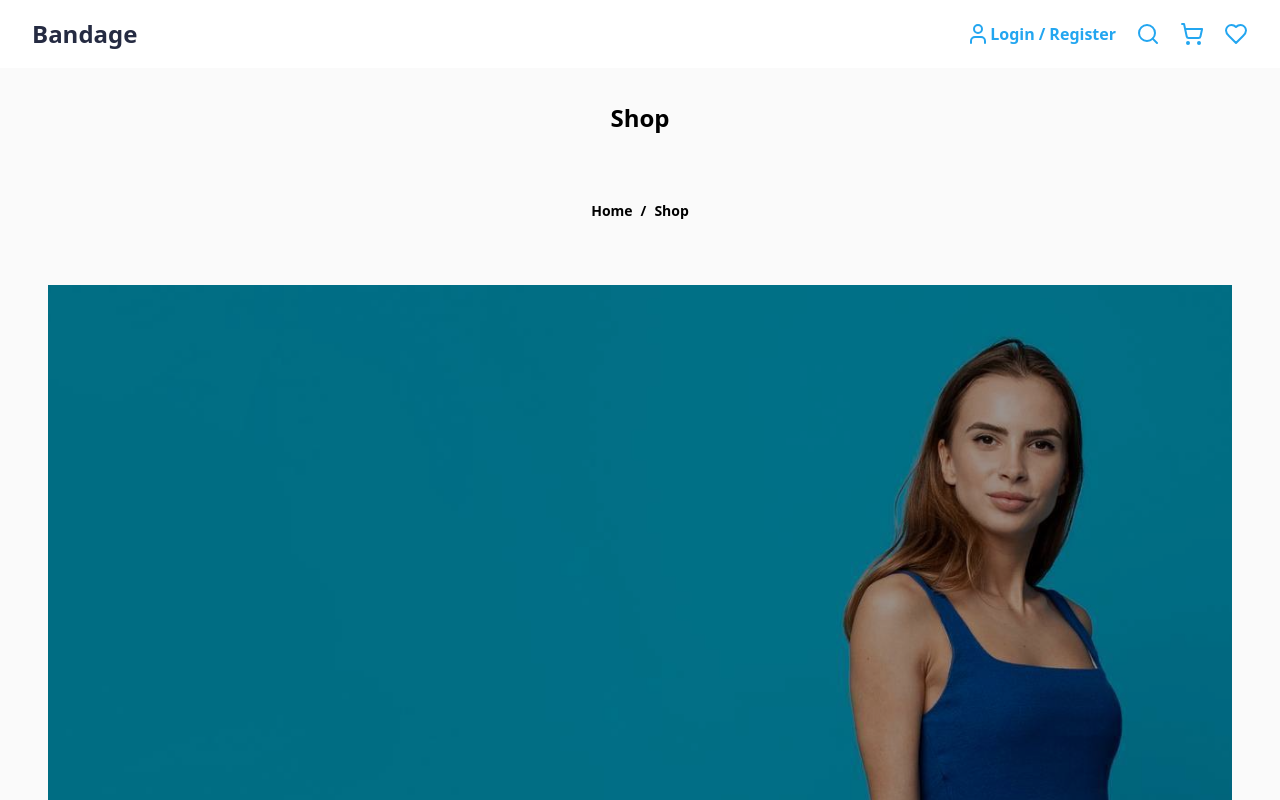
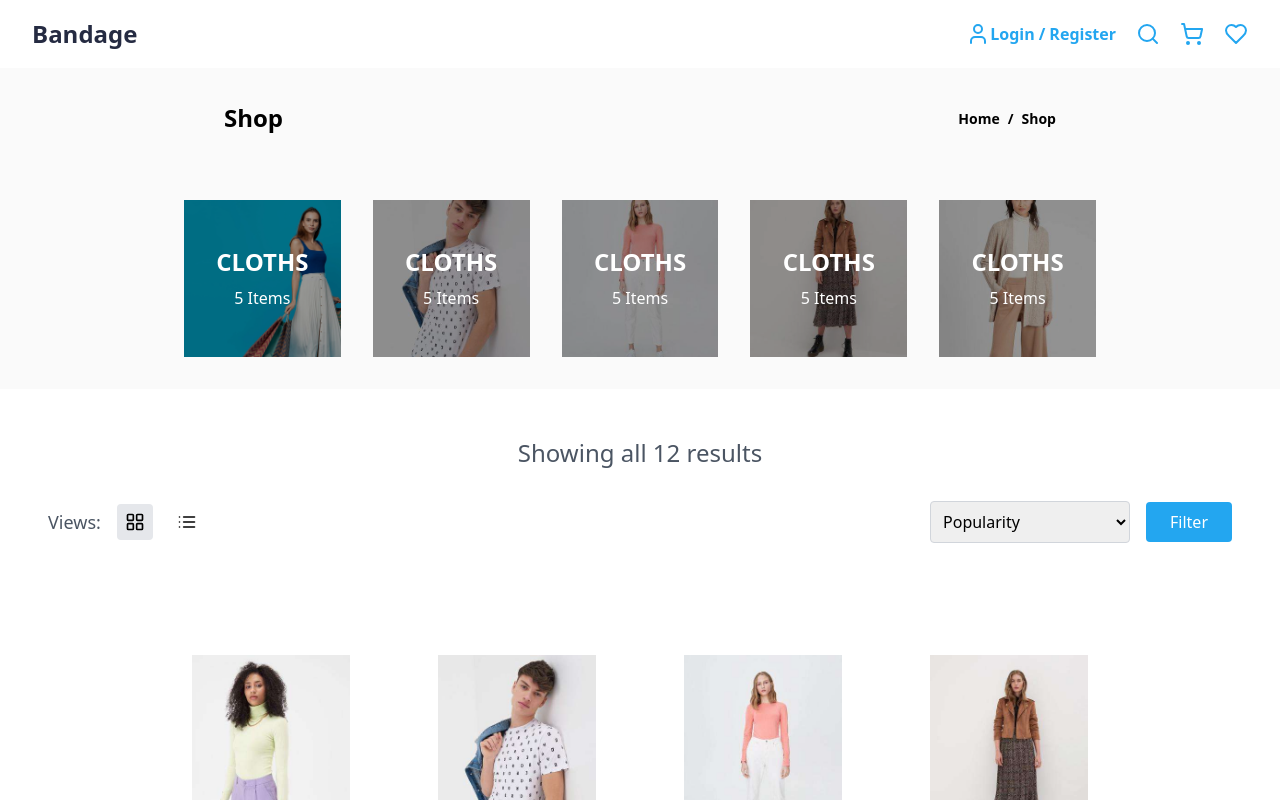
Before and after one commit to hmgny/Frontend_Final_Project_e-commerce, a React (Vite) app: page /shop in a window 1280 px wide. Shown: the top 800 px of the page. Built offline with nearby package versions, Linux system fonts and the light colour scheme.

Commit message:
ShopCategory componentine desktop tasarım eklendi

```diff
--- a/src/components/shopCategory.jsx
+++ b/src/components/shopCategory.jsx
@@ -31,8 +31,8 @@ function ShopCategory() {
   ];
 
   return (
-    <div className="bg-lightGray flex flex-col">
-      <div className="flex flex-col gap-16 px-4 py-8">
+    <div className="bg-lightGray flex flex-col sm:px-40">
+      <div className="flex flex-col gap-16 px-4 sm:px-16 py-8 sm:flex-row sm:items-center sm:justify-between">
         <h4 className="h4 font-bold flex justify-center">Shop</h4>
         <div className="flex gap-2 h7 font-bold justify-center">
           <p>Home</p>
@@ -40,10 +40,10 @@ function ShopCategory() {
           <p>Shop</p>
         </div>
       </div>
-      <div className="grid grid-cols-1 gap-6 px-4 py-8">
+      <div className="grid grid-cols-1 gap-6 px-4 py-8 sm:grid-cols-5 sm:gap-4">
         {categories.map((category, index) => (
           <Link to="/shop" key={index} className="relative group">
-            <div className="relative mx-8 overflow-hidden">
+            <div className="relative mx-2 overflow-hidden sm:h6">
               <img
                 src={category.image}
                 alt={category.title}
```
